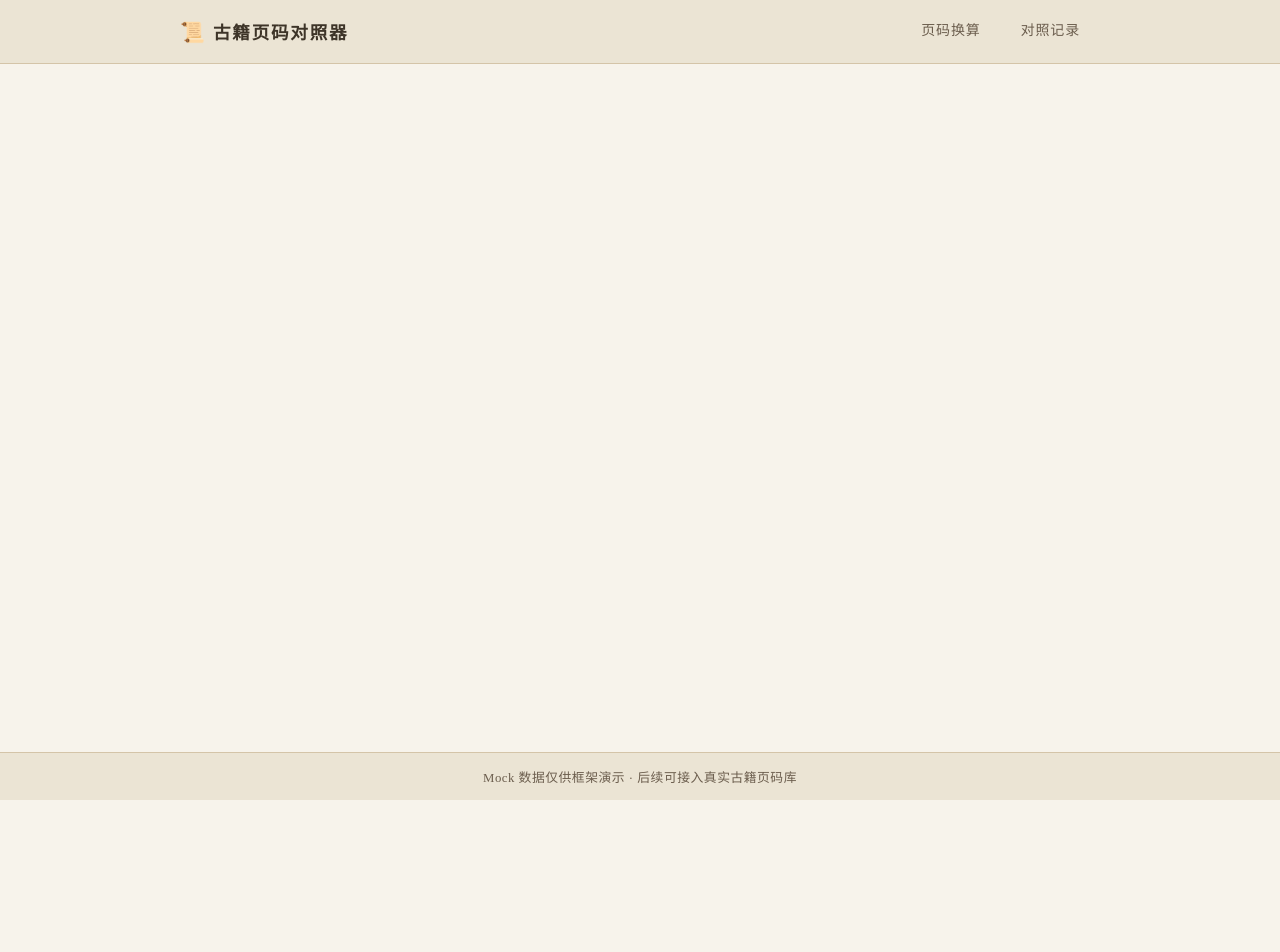
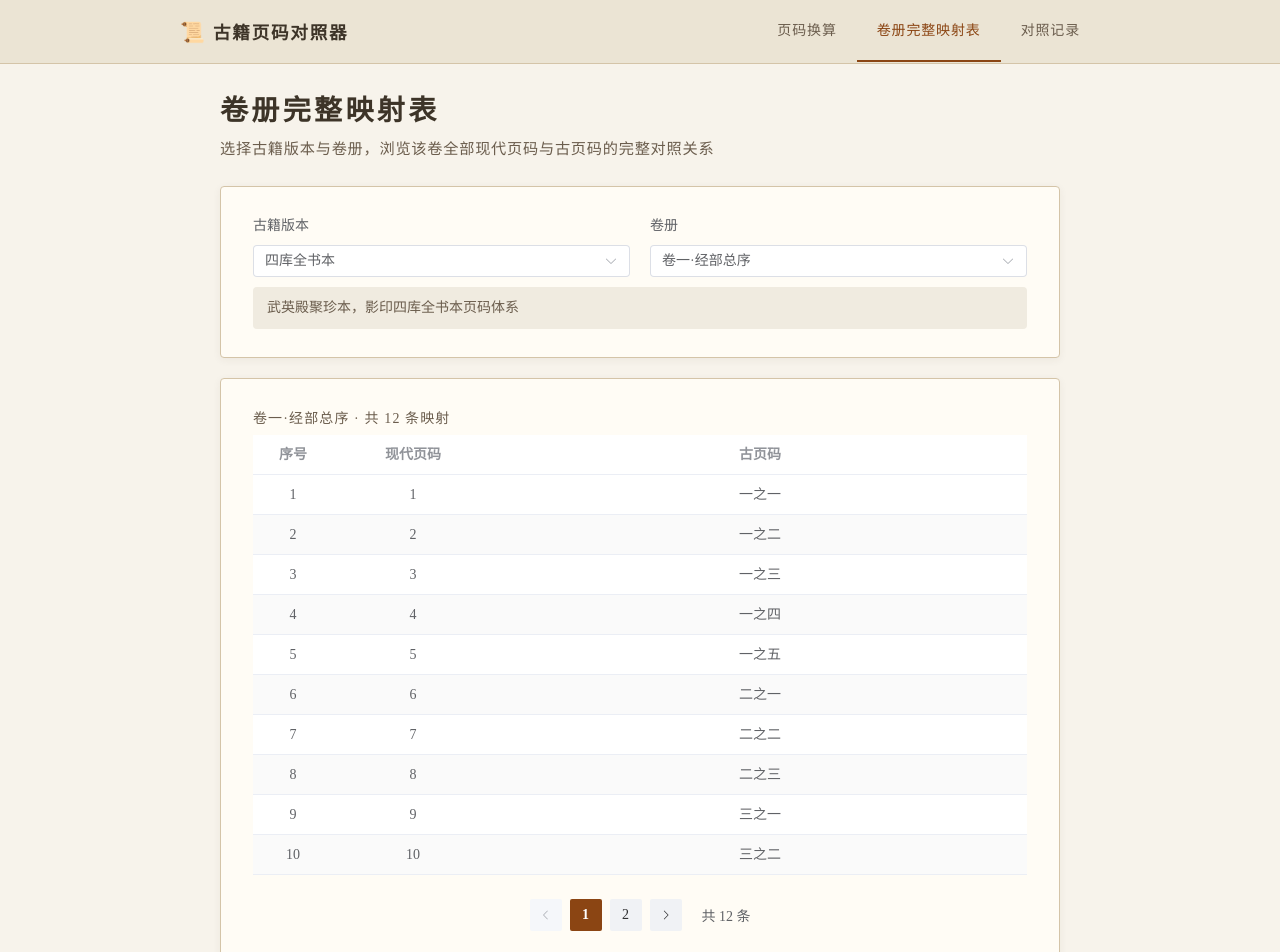
Before and after one commit to LcjGitHub/label-6121, a Vue app: page /mapping in a window 1280 px wide. Shown: the top 952 px of the page. Before the commit the page ends 800 px from the top, so only its background shows below. Built offline with nearby package versions, Linux system fonts and the light colour scheme.

Commit message:
.913020344866380:f29b3b40966503b92e81188d8f210fbe_6a2b5d7b36d898ac98c43205.6a2b65fd36d898ac98c43211.6a2b65fd709e603714275c2f:Trae CN.T(2026/6/12 09:50:53)

```diff
--- a/src/App.vue
+++ b/src/App.vue
@@ -36,6 +36,7 @@ function navigateTo(path: string): void {
           @select="navigateTo"
         >
           <el-menu-item index="/">页码换算</el-menu-item>
+          <el-menu-item index="/mapping">卷册完整映射表</el-menu-item>
           <el-menu-item index="/history">
             对照记录
             <el-badge
--- a/src/router/index.ts
+++ b/src/router/index.ts
@@ -15,6 +15,12 @@ const router = createRouter({
       component: () => import('@/views/HistoryView.vue'),
       meta: { title: '对照记录' },
     },
+    {
+      path: '/mapping',
+      name: 'mapping',
+      component: () => import('@/views/MappingView.vue'),
+      meta: { title: '卷册完整映射表' },
+    },
   ],
 })
 
--- /dev/null
+++ b/src/views/MappingView.vue
@@ -0,0 +1,176 @@
+<script setup lang="ts">
+import { computed, ref, watch } from 'vue'
+import { useEditionStore } from '@/stores/edition'
+
+const editionStore = useEditionStore()
+
+const editionId = ref('')
+const volumeId = ref('')
+const currentPage = ref(1)
+const pageSize = ref(10)
+
+const editionOptions = computed(() =>
+  editionStore.editions.map((e) => ({ label: e.name, value: e.id })),
+)
+
+const volumeOptions = computed(() => {
+  const edition = editionStore.getEditionById(editionId.value)
+  return edition?.volumes.map((v) => ({ label: v.name, value: v.id })) ?? []
+})
+
+const selectedEdition = computed(() => editionStore.getEditionById(editionId.value))
+
+const selectedVolume = computed(() =>
+  editionStore.getVolumeById(editionId.value, volumeId.value),
+)
+
+const paginatedMappings = computed(() => {
+  const mappings = selectedVolume.value?.mappings ?? []
+  const start = (currentPage.value - 1) * pageSize.value
+  const end = start + pageSize.value
+  return mappings.slice(start, end)
+})
+
+const totalCount = computed(() => selectedVolume.value?.mappings.length ?? 0)
+
+function initDefaults(): void {
+  const firstEdition = editionStore.editions[0]
+  if (!firstEdition) return
+  editionId.value = firstEdition.id
+  volumeId.value = firstEdition.volumes[0]?.id ?? ''
+}
+
+watch(editionId, (newId) => {
+  const edition = editionStore.getEditionById(newId)
+  volumeId.value = edition?.volumes[0]?.id ?? ''
+  currentPage.value = 1
+})
+
+watch(volumeId, () => {
+  currentPage.value = 1
+})
+
+function handleCurrentChange(page: number): void {
+  currentPage.value = page
+}
+
+initDefaults()
+</script>
+
+<template>
+  <div class="page-container">
+    <h1 class="page-title">卷册完整映射表</h1>
+    <p class="page-subtitle">
+      选择古籍版本与卷册，浏览该卷全部现代页码与古页码的完整对照关系
+    </p>
+
+    <div class="literary-card">
+      <el-form label-position="top">
+        <el-row :gutter="20">
+          <el-col :xs="24" :sm="12">
+            <el-form-item label="古籍版本">
+              <el-select
+                v-model="editionId"
+                placeholder="请选择版本"
+                style="width: 100%"
+              >
+                <el-option
+                  v-for="opt in editionOptions"
+                  :key="opt.value"
+                  :label="opt.label"
+                  :value="opt.value"
+                />
+              </el-select>
+            </el-form-item>
+          </el-col>
+          <el-col :xs="24" :sm="12">
+            <el-form-item label="卷册">
+              <el-select
+                v-model="volumeId"
+                placeholder="请选择卷册"
+                style="width: 100%"
+                :disabled="!editionId"
+              >
+                <el-option
+                  v-for="opt in volumeOptions"
+                  :key="opt.value"
+                  :label="opt.label"
+                  :value="opt.value"
+                />
+              </el-select>
+            </el-form-item>
+          </el-col>
+        </el-row>
+      </el-form>
+
+      <p v-if="selectedEdition" class="edition-desc">
+        {{ selectedEdition.description }}
+      </p>
+    </div>
+
+    <div v-if="selectedVolume" class="literary-card">
+      <span class="section-label">
+        {{ selectedVolume.name }} · 共 {{ totalCount }} 条映射
+      </span>
+      <el-table :data="paginatedMappings" stripe style="width: 100%" size="default">
+        <el-table-column
+          type="index"
+          label="序号"
+          width="80"
+          align="center"
+          :index="(index: number) => (currentPage - 1) * pageSize + index + 1"
+        />
+        <el-table-column prop="modernPage" label="现代页码" width="160" align="center" />
+        <el-table-column prop="ancientPage" label="古页码" align="center" />
+      </el-table>
+
+      <div class="pagination-wrapper">
+        <el-pagination
+          v-model:current-page="currentPage"
+          :page-size="pageSize"
+          :total="totalCount"
+          layout="prev, pager, next, total"
+          :page-sizes="[pageSize]"
+          background
+          @current-change="handleCurrentChange"
+        />
+      </div>
+    </div>
+
+    <div v-else class="literary-card">
+      <div class="empty-hint">
+        <p>请先选择古籍版本与卷册</p>
+      </div>
+    </div>
+  </div>
+</template>
+
+<style scoped>
+.edition-desc {
+  margin: -8px 0 0;
+  padding: 10px 14px;
+  background: #f0ebe0;
+  border-radius: 4px;
+  font-size: 0.875rem;
+  color: var(--ink-secondary);
+  line-height: 1.6;
+}
+
+.pagination-wrapper {
+  display: flex;
+  justify-content: center;
+  margin-top: 24px;
+}
+
+.pagination-wrapper :deep(.el-pagination.is-background .el-pager li:not(.is-active).is-hover) {
+  color: var(--accent);
+}
+
+.pagination-wrapper :deep(.el-pagination.is-background .el-pager li.is-active) {
+  background-color: var(--accent);
+}
+
+.pagination-wrapper :deep(.el-pagination button:hover:not(:disabled)) {
+  color: var(--accent);
+}
+</style>
```
Also changed, not shown: 1 other file (tests, documents, lock files or other folders).
